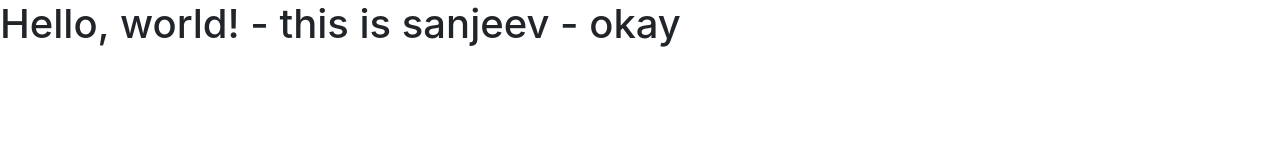
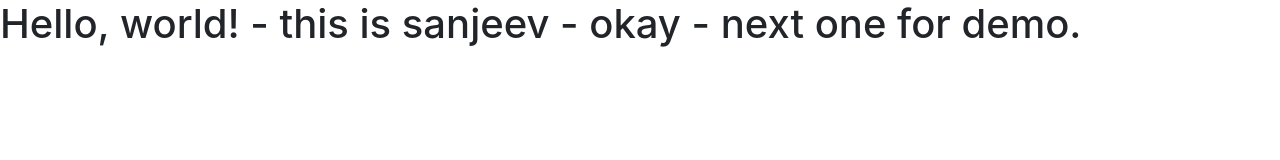
Before and after one commit to sanjeevpkumarbt/fta, a plain HTML site: page index.html in a window 1280 px wide. Drawn offline with nearby package versions, Linux system fonts and the light colour scheme.

Commit message:
another commit

```diff
--- a/index.html
+++ b/index.html
@@ -11,7 +11,7 @@
     <title>Hello, world!</title>
   </head>
   <body>
-    <h1>Hello, world! - this is sanjeev - okay</h1>
+    <h1>Hello, world! - this is sanjeev - okay - next one for demo.</h1>
 
     <!-- Optional JavaScript -->
     <!-- jQuery first, then Popper.js, then Bootstrap JS -->
```
